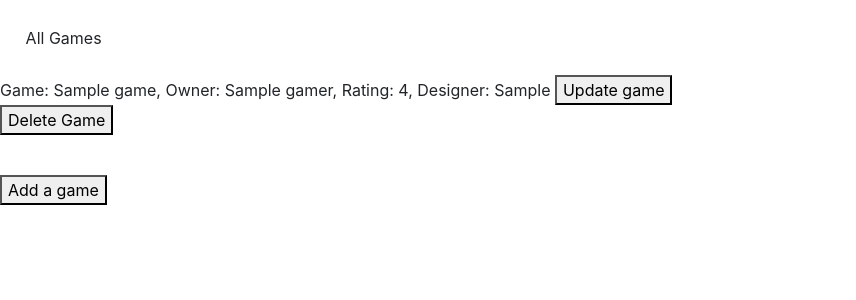
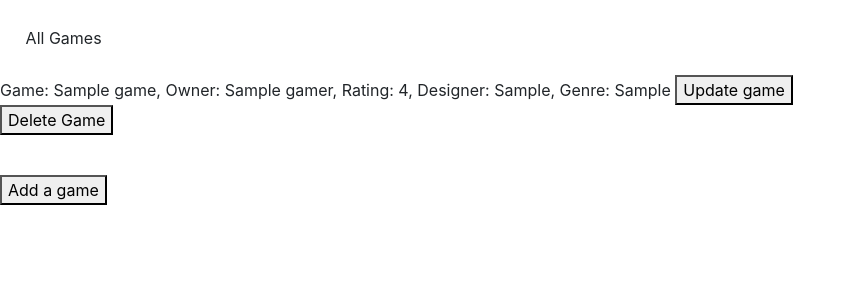
Before and after one commit to ashtroboy79/gamelogger, a Flask app: page /games in a window 1280 px wide. Shown: the part 56-356 px from the top of the page, without its empty margins (0-856 px from the left). Run offline with Flask 2, Linux system fonts and the light colour scheme; tables that the repository leaves empty hold one stand-in row (values such as "Sample post").

Commit message:
AR: modifying games.html to display genre

```diff
--- a/application/templates/games.html
+++ b/application/templates/games.html
@@ -13,7 +13,7 @@
 
     {% for game in games %}
     <p style="margin:2px"></p>
-          Game: {{ game.name }}, Owner: {{ game.gamerbr.name }}, Rating: {{game.rating}}, Designer: {{game.designer}}
+          Game: {{ game.name }}, Owner: {{ game.gamerbr.name }}, Rating: {{game.rating}}, Designer: {{game.designer}}, Genre: {{game.genre}}
         <a href="/games/update/{{game.id}}" >
             <button type="button">Update game</button></a>
             <form method="POST" action="/games/delete/{{game.id}}">
```
